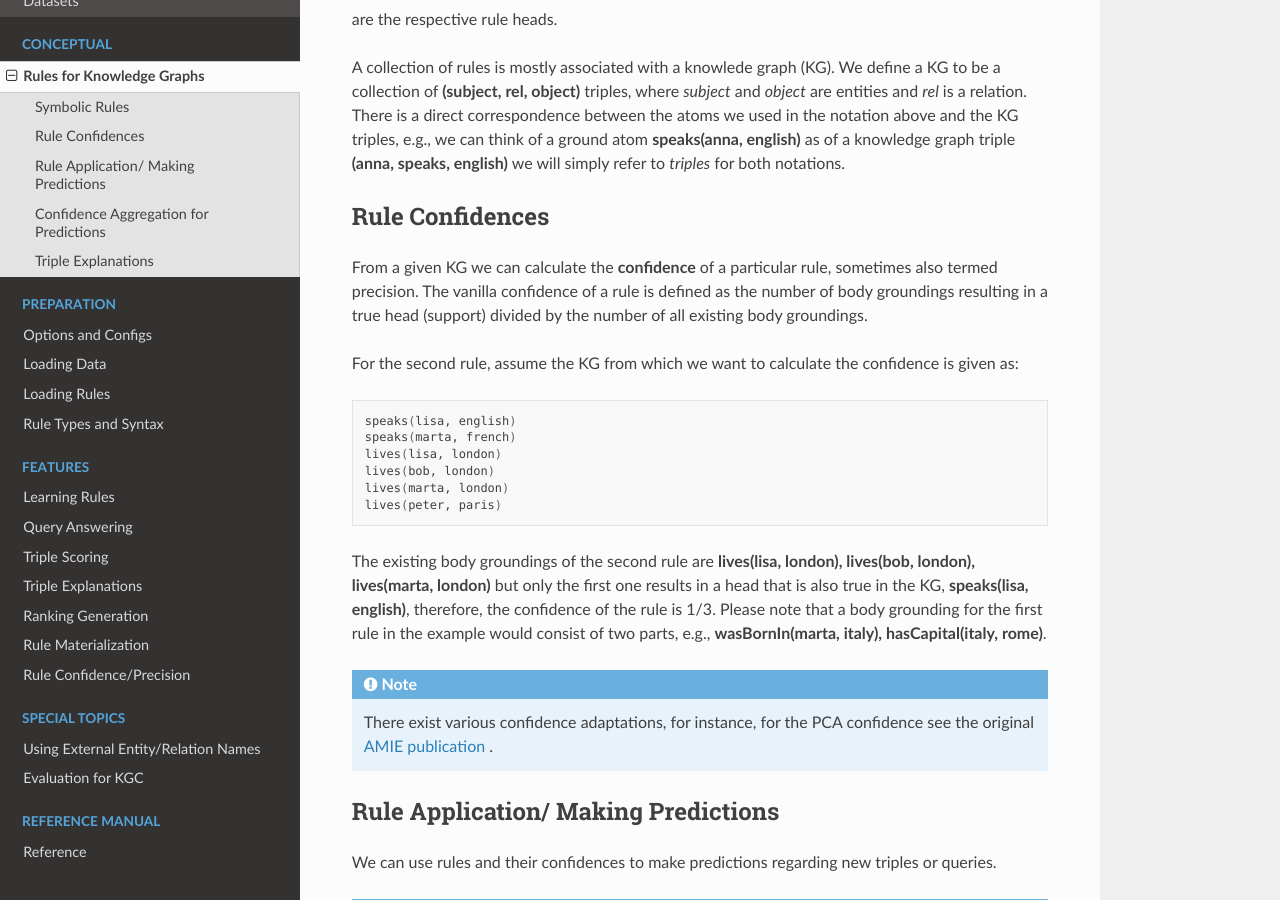
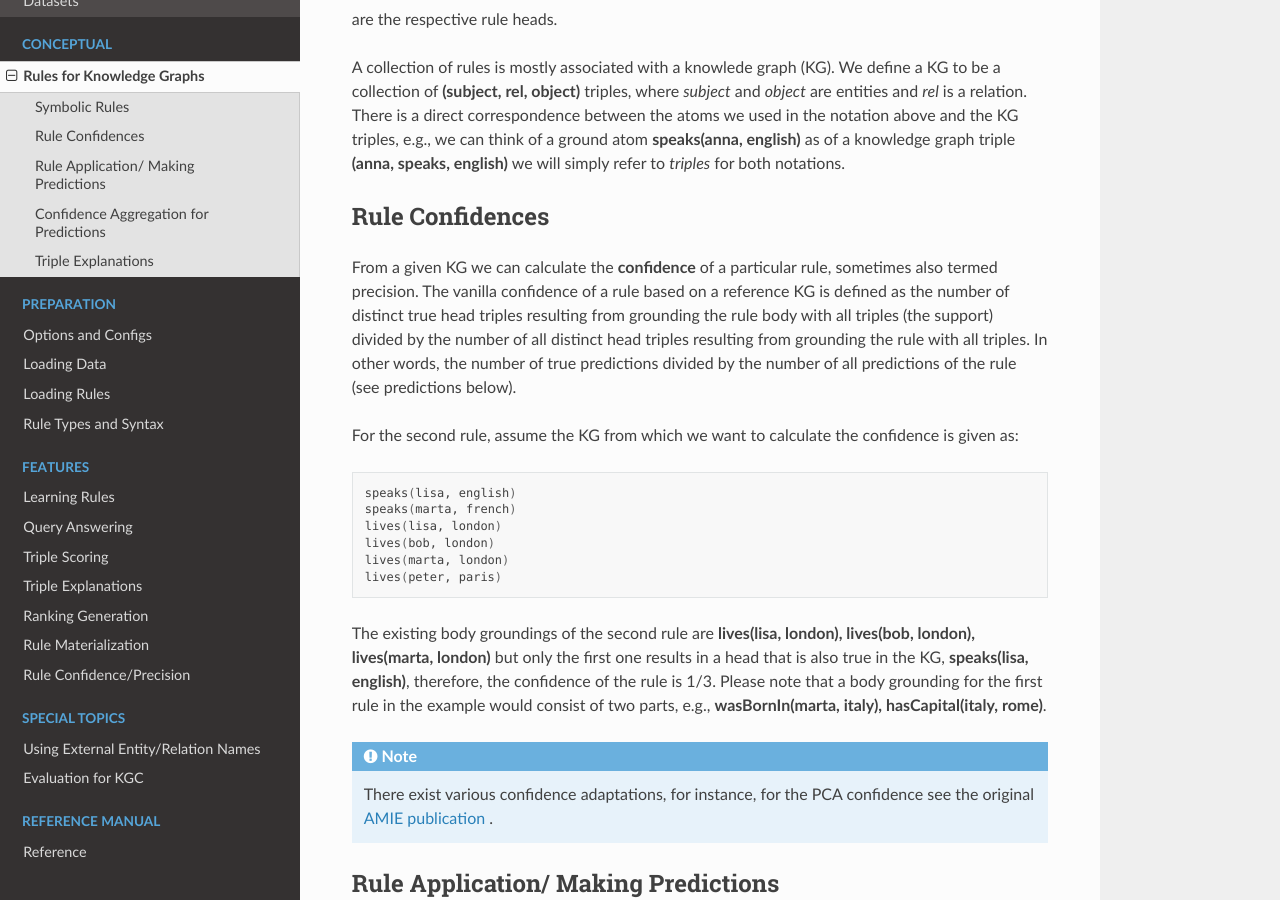
Before and after one commit to symbolic-kg/PyClause, a Sphinx documentation site: the page built from docs/conceptual/rules.rst, in a window 1280 px wide and 900 px high, scrolled down 1064 px. Built offline with Sphinx 7.4.7 and the Read the Docs theme 3.1.0, drawn with Linux system fonts in a browser that asks for light colours.

Commit message:
Update docs

```diff
--- a/docs/conceptual/rules.rst
+++ b/docs/conceptual/rules.rst
@@ -46,7 +46,7 @@ A collection of rules is mostly associated with a knowlede graph (KG). We define
 
 Rule Confidences
 ~~~~~~~~~~~~~~~~
-From a given KG we can calculate the **confidence** of a particular rule, sometimes also termed precision. The vanilla confidence of a rule is defined as the number of body groundings resulting in a true head (support) divided by the number of all existing body groundings.
+From a given KG we can calculate the **confidence** of a particular rule, sometimes also termed precision. The vanilla confidence of a rule based on a reference KG is defined as the number of distinct true head triples resulting from grounding the rule body with all triples (the support) divided by the number of all distinct head triples resulting from grounding the rule with all triples. In other words, the number of true predictions divided by the number of all predictions of the rule (see predictions below).
 
 For the second rule, assume the KG from which we want to calculate the confidence is given as:
 
```
